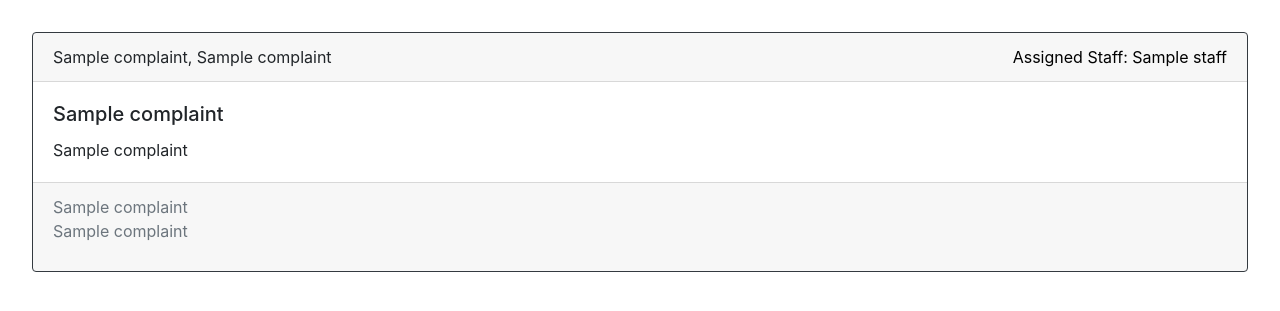
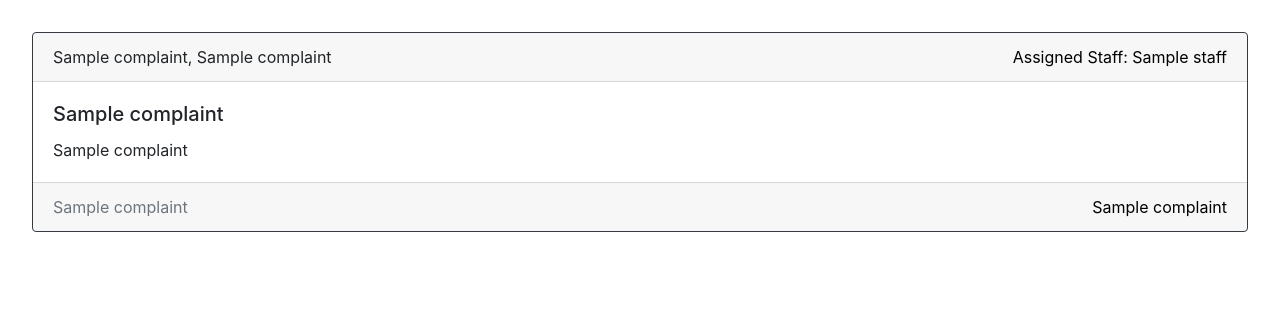
Before and after one commit to DHJariwala/DBMSProject, a Flask app: template templates/manageComplaint.html in a window 1280 px wide. Shown: the part 56-367 px from the top of the page. Run offline with Flask 2, Linux system fonts and the light colour scheme; the template is opened without the code that fills it: most values are stand-ins (such as "Sample title", 1, 10 or a date in 2020); some libraries are stand-ins or nearby versions.

Commit message:
Update manageComplaint.html

```diff
--- a/templates/manageComplaint.html
+++ b/templates/manageComplaint.html
@@ -20,7 +20,8 @@ Add Notice
             <p class="card-text">{{ complaint[3] }}</p>
           </div>
           <div class="card-footer text-muted">
-            {{ complaint[1] }} <p styple="float:left">{{ complaint[4] }}</p>
+            <div style="float:left">{{ complaint[1] }}</div>
+            <div style="float:right;color:black">{{ complaint[4] }}</div>
           </div>
         </div>
       {% else %}
@@ -41,7 +42,8 @@ Add Notice
             <p class="card-text">{{ complaint[3] }}</p>
           </div>
           <div class="card-footer text-muted">
-            {{ complaint[1] }} <p styple="float:left">{{ complaint[4] }}</p>
+            <div style="float:left">{{ complaint[1] }}</div>
+            <div style="float:right;color:black">{{ complaint[4] }}</div>
           </div>
         </div>
       {% endif %}
```
